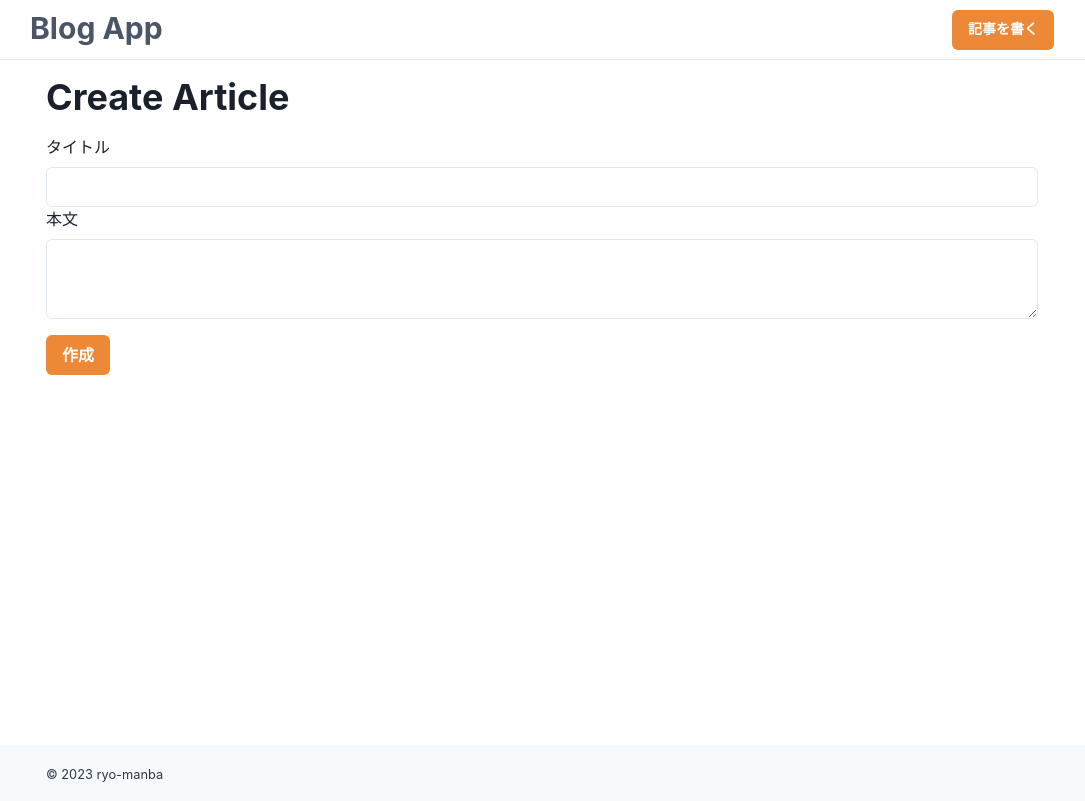
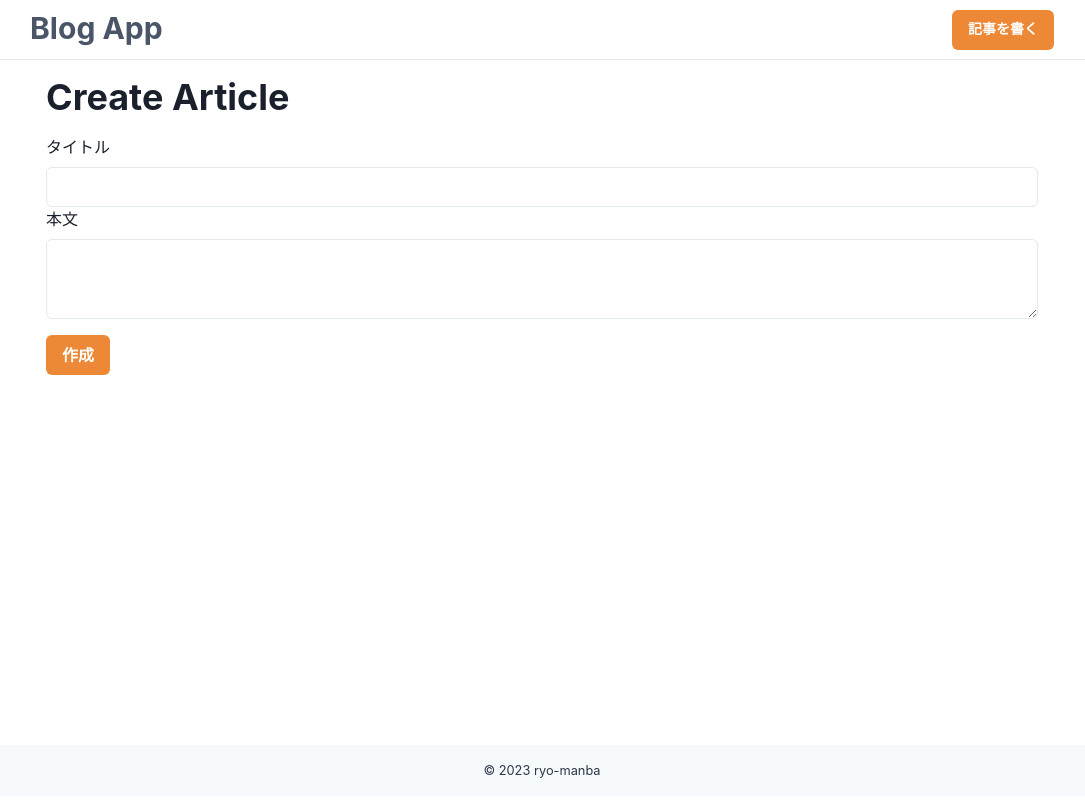
Before and after one commit to ryo-manba/next-app-dir-training, a Next.js app: page /articles/new in a window 1280 px wide. Shown: the whole page, without its empty margins (98-1183 px from the left). Built offline with nearby package versions, Linux system fonts and the light colour scheme.

Commit message:
add: footerを中央に寄せた

```diff
--- a/app/Footer.tsx
+++ b/app/Footer.tsx
@@ -1,10 +1,12 @@
-import { Container, Box, Text } from './common/components/';
+import { Container, Box, Text, Center } from './common/components/';
 
 export default function Footer() {
   return (
     <Box bg='gray.50' color='gray.700' as='footer'>
       <Container maxW='5xl' py={4}>
-        <Text as='small'>© 2023 ryo-manba</Text>
+        <Center>
+          <Text as='small'>© 2023 ryo-manba</Text>
+        </Center>
       </Container>
     </Box>
   );
```
Also changed, not shown: 1 other file (tests, documents, lock files or other folders).
